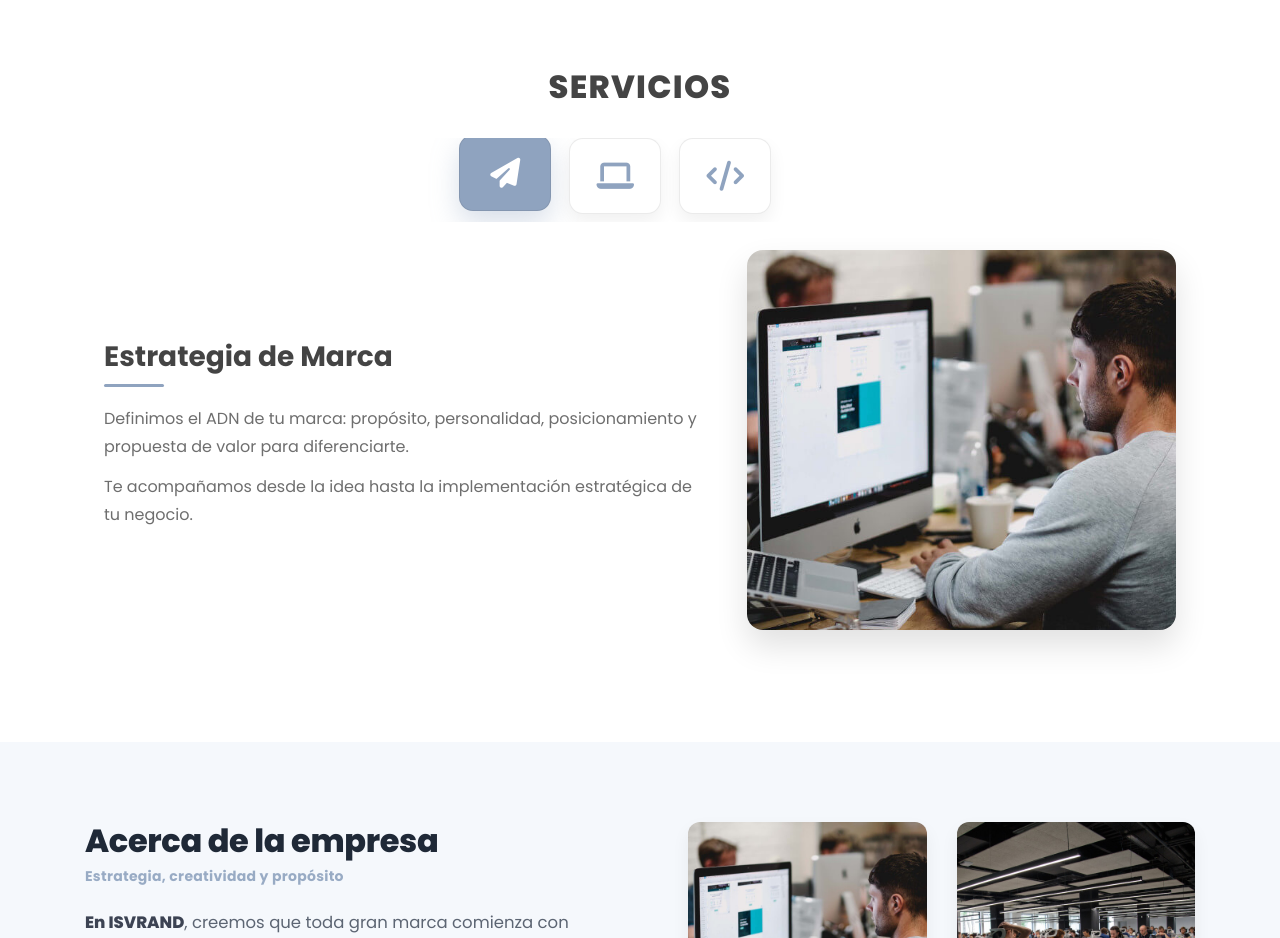
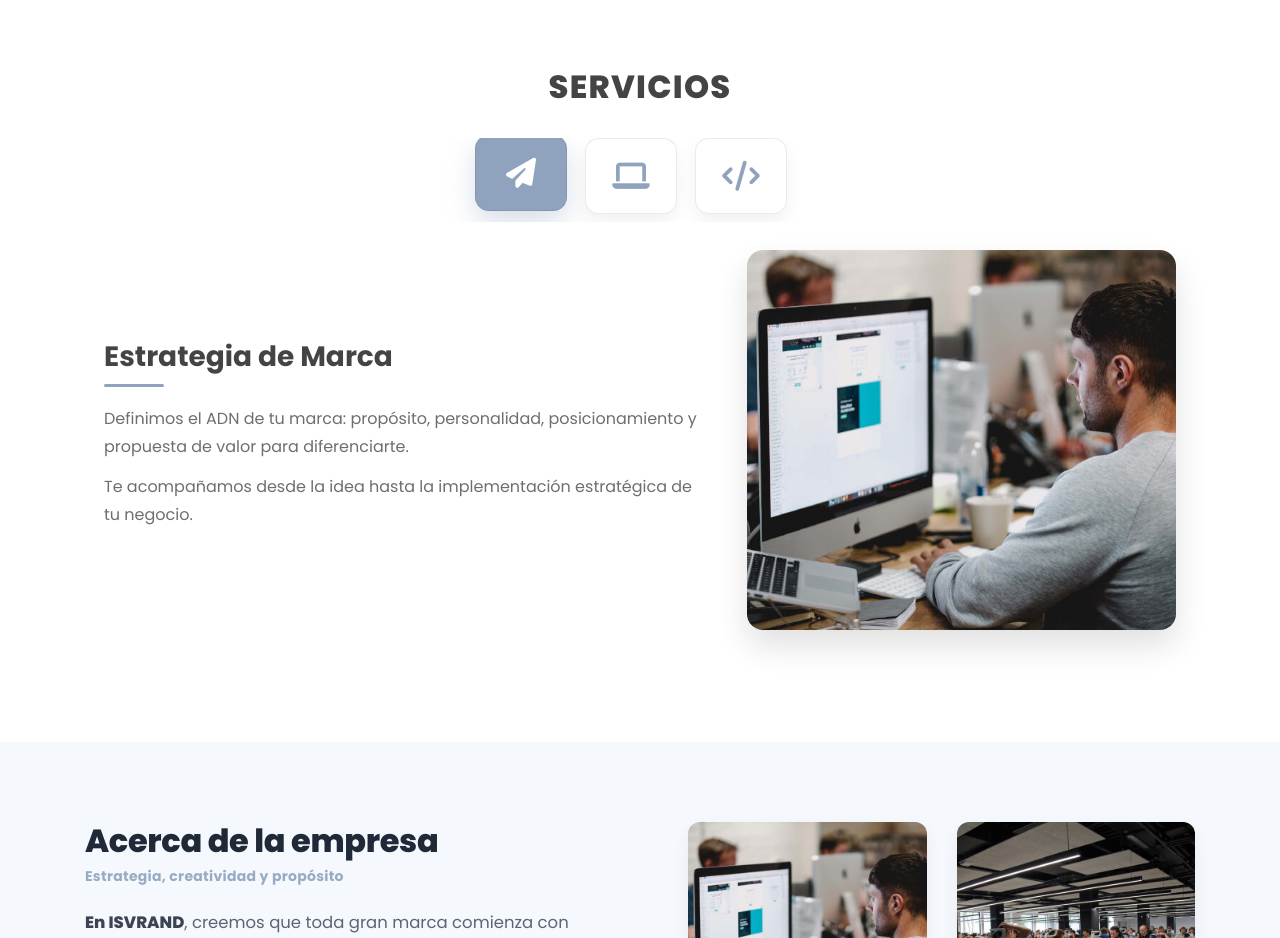
Before and after one commit to ISVRAND/empresa, a website: page docs/index.html in a window 1280 px wide. Shown: the part 820-1758 px from the top of the page. Drawn offline with nearby package versions, Linux system fonts and the light colour scheme; some packages are replaced by stand-ins of ours; files that its build step writes are made by us from their sources; a script that the page names is missing; files whose address does not match are found by name.

Commit message:
Primer commit

```diff
--- a/docs/index.html
+++ b/docs/index.html
@@ -109,7 +109,7 @@
                     <input type="radio" name="feat" id="tab-3">
 
                     <!-- botones -->
-                    <div class="tab-buttons" role="tablist" aria-label="Servicios" style="margin-left: 4cm;">
+                    <div class="tab-buttons" role="tablist" aria-label="Servicios" style="margin-left: 167px;">
                         <label for="tab-1" role="tab" aria-controls="panel-1" tabindex="0">
                             <i class="fa-solid fa-paper-plane"></i>
                         </label>
```
